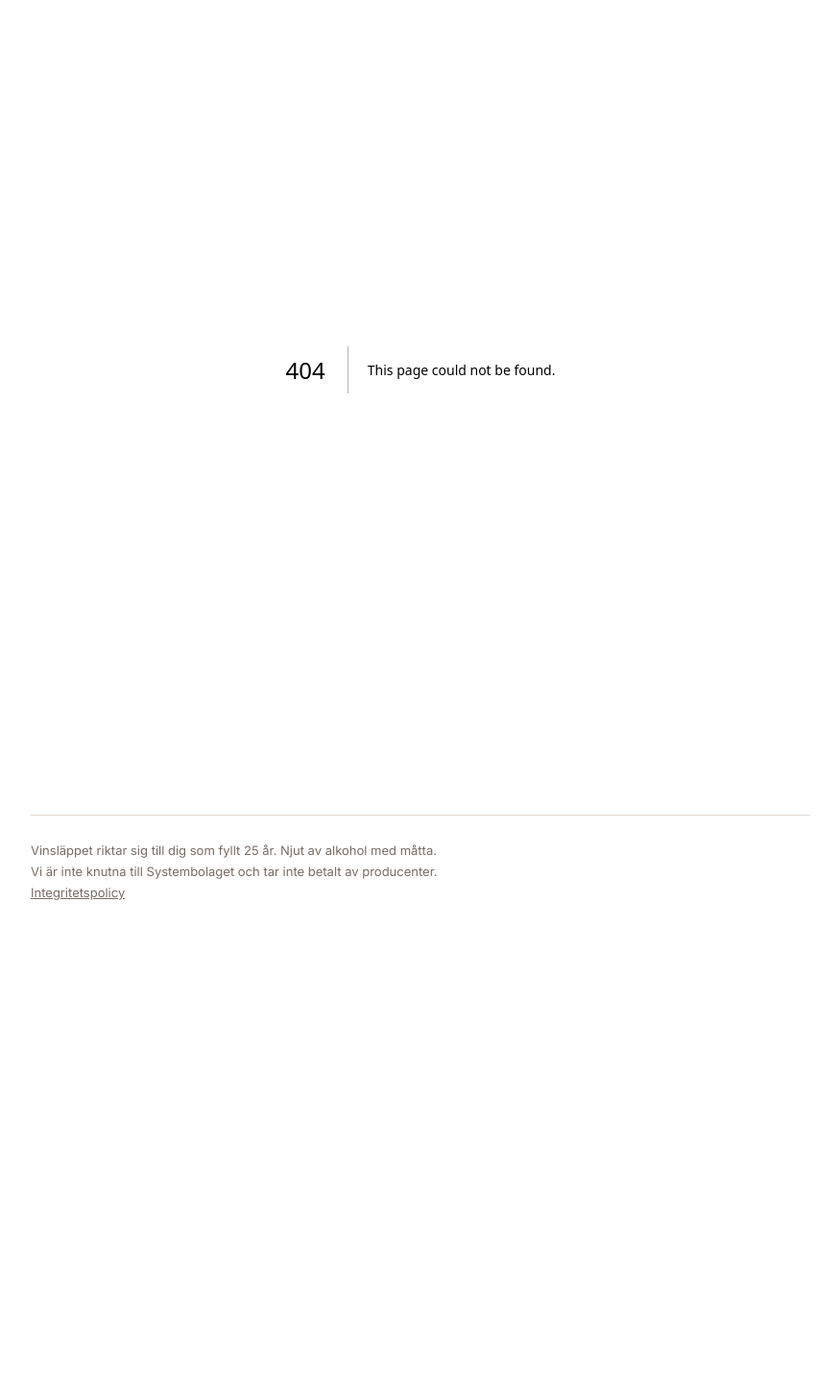
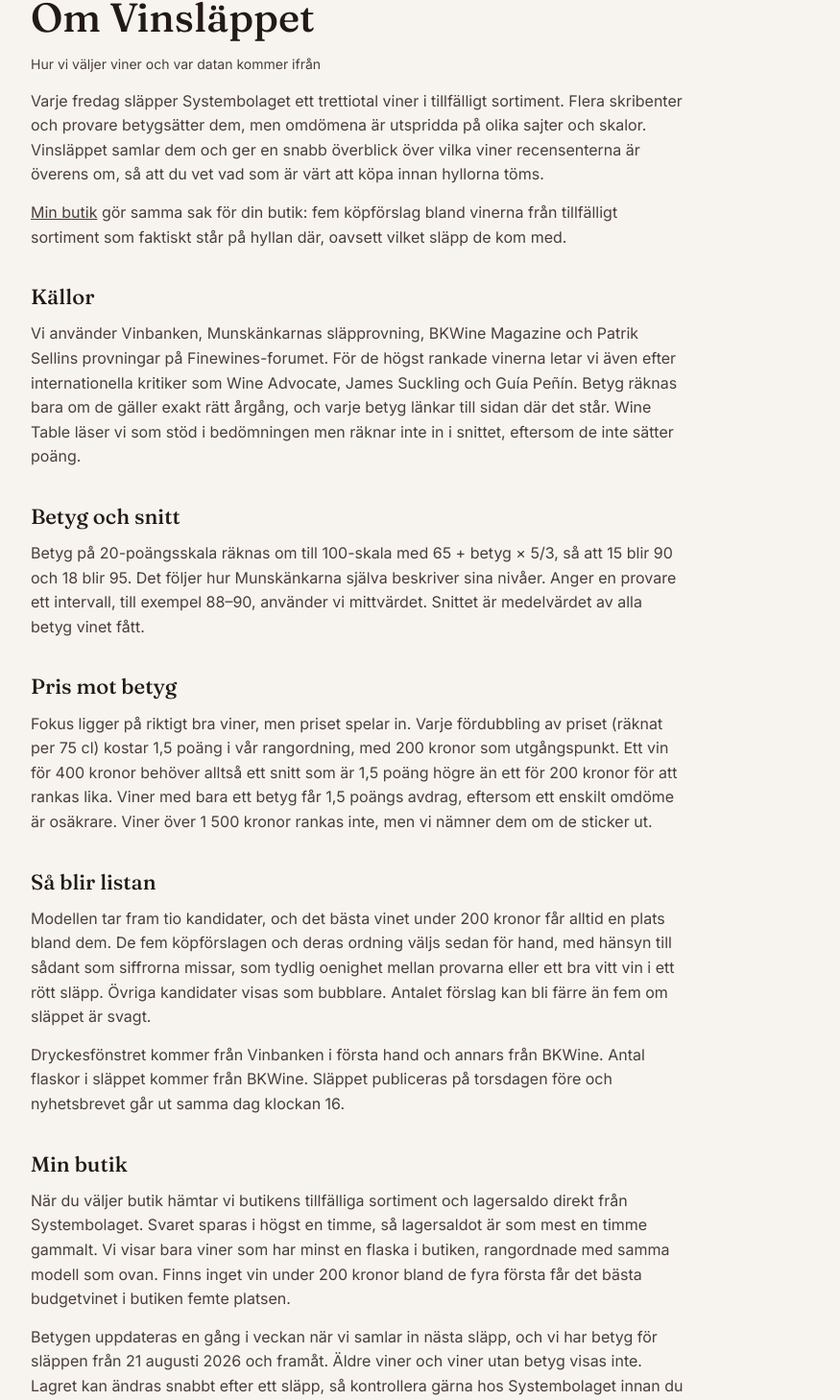
Before and after one commit to robinadervall-cyber/vinslappet, a Next.js app: page /om in a window 1280 px wide. Before the commit this address had no page. Shown: the part 110-1569 px from the top of the page at 96% size, without its empty margins (202-1077 px from the left). Before the commit the page ends 1102 px from the top, so only its background shows below. Built offline with nearby package versions, Linux system fonts and the light colour scheme.

Commit message:
Om-sida med syfte, metod och hur Min butik får sin data
Co-Authored-By: Claude Opus 5.5 (1M context) <noreply@anthropic.com>
Claude-Session: https://claude.ai/code/session_01HQqKHeQrJPpNMuF3cdUw6Y

```diff
--- a/src/app/globals.css
+++ b/src/app/globals.css
@@ -90,6 +90,17 @@ a {
   gap: 20px;
 }
 
+@media (max-width: 480px) {
+  .nav {
+    flex-wrap: wrap;
+    gap: 6px 16px;
+  }
+
+  .navLinks {
+    gap: 16px;
+  }
+}
+
 .nav a {
   text-decoration: none;
   color: var(--muted);
--- a/src/app/layout.tsx
+++ b/src/app/layout.tsx
@@ -23,6 +23,7 @@ export default function RootLayout({ children }: LayoutProps<"/">) {
             <span className="navLinks">
               <Link href="/butik">Min butik</Link>
               <Link href="/arkiv">Tidigare släpp</Link>
+              <Link href="/om">Om</Link>
             </span>
           </nav>
           <main>{children}</main>
--- /dev/null
+++ b/src/app/om/page.tsx
@@ -0,0 +1,80 @@
+import Link from "next/link";
+import styles from "../integritet/page.module.css";
+
+export const metadata = { title: "Om Vinsläppet" };
+
+export default function About() {
+  return (
+    <article className={styles.page}>
+      <h1 className={styles.title}>Om Vinsläppet</h1>
+      <p className={styles.updated}>Hur vi väljer viner och var datan kommer ifrån</p>
+
+      <p>
+        Varje fredag släpper Systembolaget ett trettiotal viner i tillfälligt sortiment. Flera skribenter och
+        provare betygsätter dem, men omdömena är utspridda på olika sajter och skalor. Vinsläppet samlar dem och
+        ger en snabb överblick över vilka viner recensenterna är överens om, så att du vet vad som är värt att
+        köpa innan hyllorna töms.
+      </p>
+      <p>
+        <Link href="/butik">Min butik</Link> gör samma sak för din butik: fem köpförslag bland vinerna från
+        tillfälligt sortiment som faktiskt står på hyllan där, oavsett vilket släpp de kom med.
+      </p>
+
+      <h2>Källor</h2>
+      <p>
+        Vi använder Vinbanken, Munskänkarnas släpprovning, BKWine Magazine och Patrik Sellins provningar på
+        Finewines-forumet. För de högst rankade vinerna letar vi även efter internationella kritiker som Wine
+        Advocate, James Suckling och Guía Peñín. Betyg räknas bara om de gäller exakt rätt årgång, och varje betyg
+        länkar till sidan där det står. Wine Table läser vi som stöd i bedömningen men räknar inte in i snittet,
+        eftersom de inte sätter poäng.
+      </p>
+
+      <h2>Betyg och snitt</h2>
+      <p>
+        Betyg på 20-poängsskala räknas om till 100-skala med 65 + betyg × 5/3, så att 15 blir 90 och 18 blir 95.
+        Det följer hur Munskänkarna själva beskriver sina nivåer. Anger en provare ett intervall, till exempel
+        88–90, använder vi mittvärdet. Snittet är medelvärdet av alla betyg vinet fått.
+      </p>
+
+      <h2>Pris mot betyg</h2>
+      <p>
+        Fokus ligger på riktigt bra viner, men priset spelar in. Varje fördubbling av priset (räknat per 75 cl)
+        kostar 1,5 poäng i vår rangordning, med 200 kronor som utgångspunkt. Ett vin för 400 kronor behöver alltså
+        ett snitt som är 1,5 poäng högre än ett för 200 kronor för att rankas lika. Viner med bara ett betyg får
+        1,5 poängs avdrag, eftersom ett enskilt omdöme är osäkrare. Viner över 1 500 kronor rankas inte, men vi
+        nämner dem om de sticker ut.
+      </p>
+
+      <h2>Så blir listan</h2>
+      <p>
+        Modellen tar fram tio kandidater, och det bästa vinet under 200 kronor får alltid en plats bland dem. De
+        fem köpförslagen och deras ordning väljs sedan för hand, med hänsyn till sådant som siffrorna missar, som
+        tydlig oenighet mellan provarna eller ett bra vitt vin i ett rött släpp. Övriga kandidater visas som
+        bubblare. Antalet förslag kan bli färre än fem om släppet är svagt.
+      </p>
+      <p>
+        Dryckesfönstret kommer från Vinbanken i första hand och annars från BKWine. Antal flaskor i släppet kommer
+        från BKWine. Släppet publiceras på torsdagen före och nyhetsbrevet går ut samma dag klockan 16.
+      </p>
+
+      <h2>Min butik</h2>
+      <p>
+        När du väljer butik hämtar vi butikens tillfälliga sortiment och lagersaldo direkt från Systembolaget.
+        Svaret sparas i högst en timme, så lagersaldot är som mest en timme gammalt. Vi visar bara viner som har
+        minst en flaska i butiken, rangordnade med samma modell som ovan. Finns inget vin under 200 kronor bland de
+        fyra första får det bästa budgetvinet i butiken femte platsen.
+      </p>
+      <p>
+        Betygen uppdateras en gång i veckan när vi samlar in nästa släpp, och vi har betyg för släppen från 21
+        augusti 2026 och framåt. Äldre viner och viner utan betyg visas inte. Lagret kan ändras snabbt efter ett
+        släpp, så kontrollera gärna hos Systembolaget innan du går dit.
+      </p>
+
+      <h2>Oberoende</h2>
+      <p>
+        Vinsläppet är inte knutet till Systembolaget och tar inte betalt av producenter eller importörer.
+        Motiveringarna skriver vi med egna ord utifrån provningsnoterna.
+      </p>
+    </article>
+  );
+}
```
